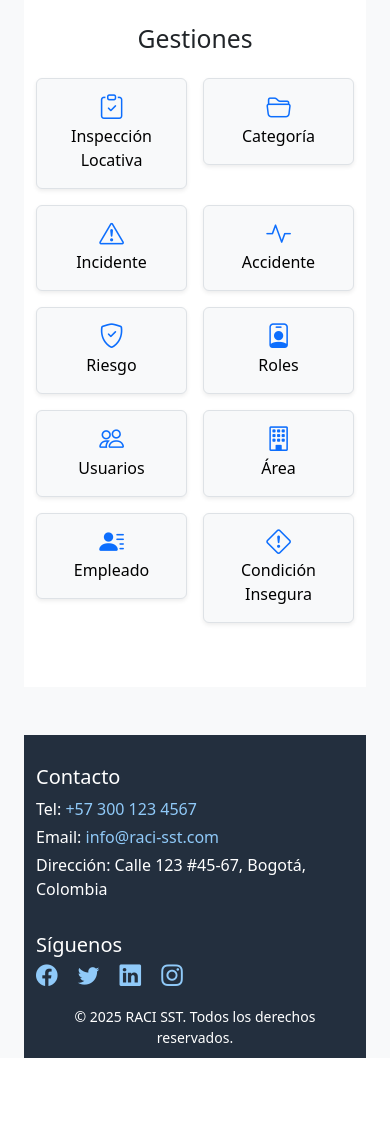
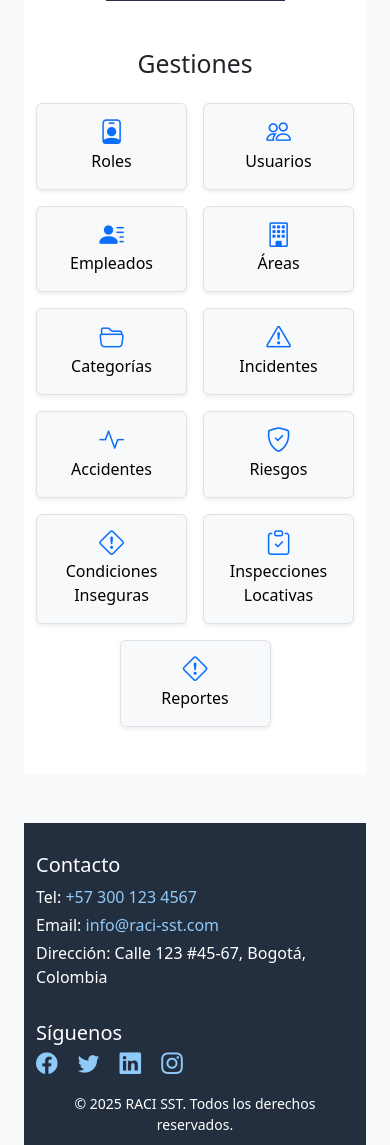
Before and after one commit to AlfCasBarajas/RACI, a PHP site: page /app/views/dashboard.php in a window 390 px wide. Shown: the part 567-1712 px from the top of the page. Before the commit the page ends 1625 px from the top, so only its background shows below. Run offline with PHP 8.4, Linux system fonts and the light colour scheme; a user stored in the database is signed in.

Commit message:
Ajustes en el dashboard

```diff
--- a/app/views/dashboard.php
+++ b/app/views/dashboard.php
@@ -2,7 +2,7 @@
 <nav class="navbar navbar-expand-lg navbar-dark" style="background: #1a237e;">
     <div class="container-fluid">
         <a class="navbar-brand d-flex align-items-center" href="#">
-            <img src="https://cdn-icons-png.flaticon.com/512/3135/3135715.png" alt="Logo" class="me-2" style="height:40px;">
+            <img src="../Imagenes/Logo_RACI.png" alt="Logo" class="me-2" style="height:40px;">
             RACI SST
         </a>
         <button class="navbar-toggler" type="button" data-bs-toggle="collapse" data-bs-target="#navbarNav" aria-controls="navbarNav" aria-expanded="false" aria-label="Toggle navigation">
@@ -10,9 +10,9 @@
         </button>
         <div class="collapse navbar-collapse" id="navbarNav">
             <ul class="navbar-nav ms-auto">
-                <li class="nav-item"><a class="nav-link" href="#servicios">Servicios</a></li>
-                <li class="nav-item"><a class="nav-link" href="#contacto">Contacto</a></li>
-                <li class="nav-item"><a class="nav-link" href="/RACI/?controller=roles&action=index">Roles</a></li>
+                <li class="nav-item"><a class="nav-link" href="#servicios">Gestiones</a></li>
+                <!--<li class="nav-item"><a class="nav-link" href="#contacto">Contacto</a></li>-->
+                <!--<li class="nav-item"><a class="nav-link" href="/RACI/?controller=roles&action=index">Roles</a></li>-->
                 <li class="nav-item"><a class="nav-link" href="../../index.php">Cerrar sesión</a></li>
             </ul>
         </div>
@@ -72,17 +72,17 @@ $user = $_SESSION['user'];
         <nav class="col-md-2 d-none d-md-block bg-light sidebar vh-100 position-fixed" style="z-index: 100;">
             <div class="sidebar-sticky pt-4">
                 <ul class="nav flex-column">
-                    <li class="nav-item mb-2"><a class="nav-link text-dark" href="/RACI/?controller=inspeccionlocativa&action=index"><i class="bi bi-clipboard-check me-2"></i>Inspección Locativa</a></li>
-                    <li class="nav-item mb-2"><a class="nav-link text-dark" href="/RACI/?controller=categorias&action=index"><i class="bi bi-folder2-open me-2"></i>Categorías</a></li>
-                    <li class="nav-item mb-2"><a class="nav-link text-dark" href="/RACI/?controller=incidentes&action=index"><i class="bi bi-exclamation-triangle me-2"></i>Incidente</a></li>
-                    <li class="nav-item mb-2"><a class="nav-link text-dark" href="/RACI/?controller=accidentes&action=index"><i class="bi bi-activity me-2"></i>Accidente</a></li>
-                    <li class="nav-item mb-2"><a class="nav-link text-dark" href="/RACI/?controller=riesgos&action=index"><i class="bi bi-shield-check me-2"></i>Riesgo</a></li>
                     <li class="nav-item mb-2"><a class="nav-link text-dark" href="/RACI/?controller=roles&action=index"><i class="bi bi-person-badge me-2"></i>Roles</a></li>
                     <li class="nav-item mb-2"><a class="nav-link text-dark" href="/RACI/?controller=users&action=index"><i class="bi bi-people me-2"></i>Usuarios</a></li>
+                    <li class="nav-item mb-2"><a class="nav-link text-dark" href="/RACI/?controller=empleados&action=index"><i class="bi bi-person-lines-fill me-2"></i>Empleados</a></li>
                     <li class="nav-item mb-2"><a class="nav-link text-dark" href="/RACI/?controller=areas&action=index"><i class="bi bi-building me-2"></i>Áreas</a></li>
-                    <li class="nav-item mb-2"><a class="nav-link text-dark" href="/RACI/?controller=empleados&action=index"><i class="bi bi-person-lines-fill me-2"></i>Empleados</a></li>
-                    <li class="nav-item mb-2"><a class="nav-link text-dark" href="/RACI/?controller=condicionesinseguras&action=index"><i class="bi bi-exclamation-diamond me-2"></i>Condición Insegura</a></li>
-                    <li class="nav-item mb-2"><a class="nav-link text-dark" href="/RACI/?controller=reportes&action=index"><i class="bi bi-file-earmark-text me-2"></i>Reporte</a></li>
+                    <li class="nav-item mb-2"><a class="nav-link text-dark" href="/RACI/?controller=categorias&action=index"><i class="bi bi-folder2-open me-2"></i>Categorías</a></li>
+                    <li class="nav-item mb-2"><a class="nav-link text-dark" href="/RACI/?controller=incidentes&action=index"><i class="bi bi-exclamation-triangle me-2"></i>Incidentes</a></li>
+                    <li class="nav-item mb-2"><a class="nav-link text-dark" href="/RACI/?controller=accidentes&action=index"><i class="bi bi-activity me-2"></i>Accidentes</a></li>
+                    <li class="nav-item mb-2"><a class="nav-link text-dark" href="/RACI/?controller=riesgos&action=index"><i class="bi bi-shield-check me-2"></i>Riesgos</a></li>
+                    <li class="nav-item mb-2"><a class="nav-link text-dark" href="/RACI/?controller=condicionesinseguras&action=index"><i class="bi bi-exclamation-diamond me-2"></i>Condiciones Inseguras</a></li>
+                    <li class="nav-item mb-2"><a class="nav-link text-dark" href="/RACI/?controller=inspeccionlocativa&action=index"><i class="bi bi-clipboard-check me-2"></i>Inspecciones Locativas</a></li>
+                    <li class="nav-item mb-2"><a class="nav-link text-dark" href="/RACI/?controller=reportes&action=index"><i class="bi bi-file-earmark-text me-2"></i>Reportes</a></li>
                     <li class="nav-item mb-2"><a class="nav-link text-danger" href="../../index.php"><i class="bi bi-box-arrow-right me-2"></i>Cerrar sesión</a></li>
                 </ul>
             </div>
@@ -146,44 +146,15 @@ $user = $_SESSION['user'];
         <div class="row align-items-center mb-5">
             <div class="col-md-7">
                 <h1 class="display-5 fw-bold text-primary mb-3">Bienvenido, <?php echo htmlspecialchars($user['nombres']); ?>!</h1>
-                <p class="lead text-secondary">Somos expertos en Seguridad y Salud en el Trabajo. Protegemos a tu empresa y a tus colaboradores con soluciones integrales, asesoría y cumplimiento normativo.</p>
+                <p class="lead text-secondary">Facilitamos la gestión de Seguridad y Salud en el Trabajo a través del registro estructurado de información, permitiendo el seguimiento, análisis y mejora continua de los procesos. Nuestro enfoque está en la trazabilidad, organización y eficiencia documental.</p>
             </div>
             <div class="col-md-5 text-center">
-                <img src="https://cdn-icons-png.flaticon.com/512/2920/2920061.png" alt="SST" class="img-fluid" style="max-height: 180px;">
+                <!--<img src="https://cdn-icons-png.flaticon.com/512/2920/2920061.png" alt="SST" class="img-fluid" style="max-height: 180px;">-->
+                <img src="../Imagenes/Logo_RACI.png" alt="SST" class="img-fluid" style="max-height: 180px;">
             </div>
         </div>
             <h2 class="text-center mb-4" id="servicios">Gestiones</h2>
             <div class="row justify-content-center g-3">
-                <div class="col-6 col-md-2">
-                    <a href="#" class="btn btn-light border w-100 py-3 shadow-sm d-flex flex-column align-items-center">
-                        <i class="bi bi-clipboard-check fs-2 mb-1 text-primary"></i>
-                        <span>Inspección Locativa</span>
-                    </a>
-                </div>
-                <div class="col-6 col-md-2">
-                    <a href="#" class="btn btn-light border w-100 py-3 shadow-sm d-flex flex-column align-items-center">
-                        <i class="bi bi-folder2-open fs-2 mb-1 text-primary"></i>
-                        <span>Categoría</span>
-                    </a>
-                </div>
-                <div class="col-6 col-md-2">
-                    <a href="#" class="btn btn-light border w-100 py-3 shadow-sm d-flex flex-column align-items-center">
-                        <i class="bi bi-exclamation-triangle fs-2 mb-1 text-primary"></i>
-                        <span>Incidente</span>
-                    </a>
-                </div>
-                <div class="col-6 col-md-2">
-                    <a href="#" class="btn btn-light border w-100 py-3 shadow-sm d-flex flex-column align-items-center">
-                        <i class="bi bi-activity fs-2 mb-1 text-primary"></i>
-                        <span>Accidente</span>
-                    </a>
-                </div>
-                <div class="col-6 col-md-2">
-                    <a href="#" class="btn btn-light border w-100 py-3 shadow-sm d-flex flex-column align-items-center">
-                        <i class="bi bi-shield-check fs-2 mb-1 text-primary"></i>
-                        <span>Riesgo</span>
-                    </a>
-                </div>
                 <div class="col-6 col-md-2">
                     <a href="/RACI/?controller=roles&action=index" class="btn btn-light border w-100 py-3 shadow-sm d-flex flex-column align-items-center">
                         <i class="bi bi-person-badge fs-2 mb-1 text-primary"></i>
@@ -191,31 +162,65 @@ $user = $_SESSION['user'];
                     </a>
                 </div>
                 <div class="col-6 col-md-2">
-                    <a href="#" class="btn btn-light border w-100 py-3 shadow-sm d-flex flex-column align-items-center">
+                    <a href="/RACI/?controller=users&action=index" class="btn btn-light border w-100 py-3 shadow-sm d-flex flex-column align-items-center">
                         <i class="bi bi-people fs-2 mb-1 text-primary"></i>
                         <span>Usuarios</span>
                     </a>
                 </div>
                 <div class="col-6 col-md-2">
-                    <a href="#" class="btn btn-light border w-100 py-3 shadow-sm d-flex flex-column align-items-center">
-                        <i class="bi bi-building fs-2 mb-1 text-primary"></i>
-                        <span>Área</span>
+                    <a href="/RACI/?controller=empleados&action=index" class="btn btn-light border w-100 py-3 shadow-sm d-flex flex-column align-items-center">
+                        <i class="bi bi-person-lines-fill fs-2 mb-1 text-primary"></i>
+                        <span>Empleados</span>
                     </a>
                 </div>
                 <div class="col-6 col-md-2">
-                    <a href="#" class="btn btn-light border w-100 py-3 shadow-sm d-flex flex-column align-items-center">
-                        <i class="bi bi-person-lines-fill fs-2 mb-1 text-primary"></i>
-                        <span>Empleado</span>
+                    <a href="/RACI/?controller=areas&action=index" class="btn btn-light border w-100 py-3 shadow-sm d-flex flex-column align-items-center">
+                        <i class="bi bi-building fs-2 mb-1 text-primary"></i>
+                        <span>Áreas</span>
                     </a>
                 </div>
                 <div class="col-6 col-md-2">
-                    <a href="#" class="btn btn-light border w-100 py-3 shadow-sm d-flex flex-column align-items-center">
-                        <i class="bi bi-exclamation-diamond fs-2 mb-1 text-primary"></i>
-                        <span>Condición Insegura</span>
+                    <a href="/RACI/?controller=categorias&action=index" class="btn btn-light border w-100 py-3 shadow-sm d-flex flex-column align-items-center">
+                        <i class="bi bi-folder2-open fs-2 mb-1 text-primary"></i>
+                        <span>Categorías</span>
                     </a>
                 </div>
                 <div class="col-6 col-md-2">
+                    <a href="/RACI/?controller=incidentes&action=index" class="btn btn-light border w-100 py-3 shadow-sm d-flex flex-column align-items-center">
+                        <i class="bi bi-exclamation-triangle fs-2 mb-1 text-primary"></i>
+                        <span>Incidentes</span>
+                    </a>
+                </div>
+                <div class="col-6 col-md-2">
+                    <a href="/RACI/?controller=accidentes&action=index" class="btn btn-light border w-100 py-3 shadow-sm d-flex flex-column align-items-center">
+                        <i class="bi bi-activity fs-2 mb-1 text-primary"></i>
+                        <span>Accidentes</span>
+                    </a>
+                </div>
+                <div class="col-6 col-md-2">
+                    <a href="/RACI/?controller=riesgos&action=index" class="btn btn-light border w-100 py-3 shadow-sm d-flex flex-column align-items-center">
+                        <i class="bi bi-shield-check fs-2 mb-1 text-primary"></i>
+                        <span>Riesgos</span>
+                    </a>
+                </div>
 
+                <div class="col-6 col-md-2">
+                    <a href="/RACI/?controller=condicionesinseguras&action=index" class="btn btn-light border w-100 py-3 shadow-sm d-flex flex-column align-items-center">
+                        <i class="bi bi-exclamation-diamond fs-2 mb-1 text-primary"></i>
+                        <span>Condiciones Inseguras</span>
+                    </a>
+                </div>
+                <div class="col-6 col-md-2">
+                    <a href="/RACI/?controller=inspeccionlocativa&action=index" class="btn btn-light border w-100 py-3 shadow-sm d-flex flex-column align-items-center">
+                        <i class="bi bi-clipboard-check fs-2 mb-1 text-primary"></i>
+                        <span>Inspecciones Locativas</span>
+                    </a>
+                </div>
+                <div class="col-6 col-md-2">
+                    <a href="/RACI/?controller=reportes&action=index" class="btn btn-light border w-100 py-3 shadow-sm d-flex flex-column align-items-center">
+                        <i class="bi bi-exclamation-diamond fs-2 mb-1 text-primary"></i>
+                        <span>Reportes</span>
+                    </a>
                 </div>
             </div>
     </div>
@@ -246,5 +251,11 @@ $user = $_SESSION['user'];
 </footer>
 
 <script src="https://cdn.jsdelivr.net/npm/bootstrap@5.3.0/dist/js/bootstrap.bundle.min.js"></script>
+<script>
+    // Forzar scroll al tope al cargar el dashboard
+    window.addEventListener('load', function() {
+        window.scrollTo(0, 0);
+    });
+</script>
 </body>
 </html>
```
Also changed, not shown: app/Imagenes/Logo_RACI.png (added).
